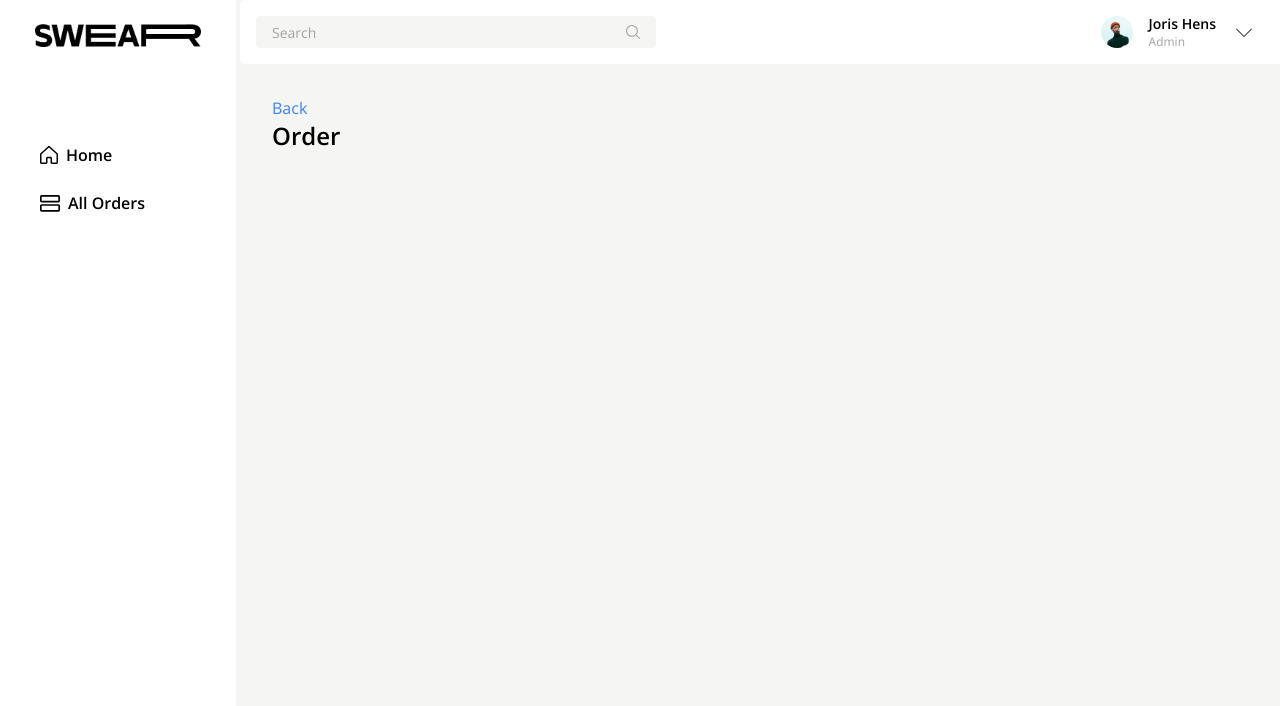
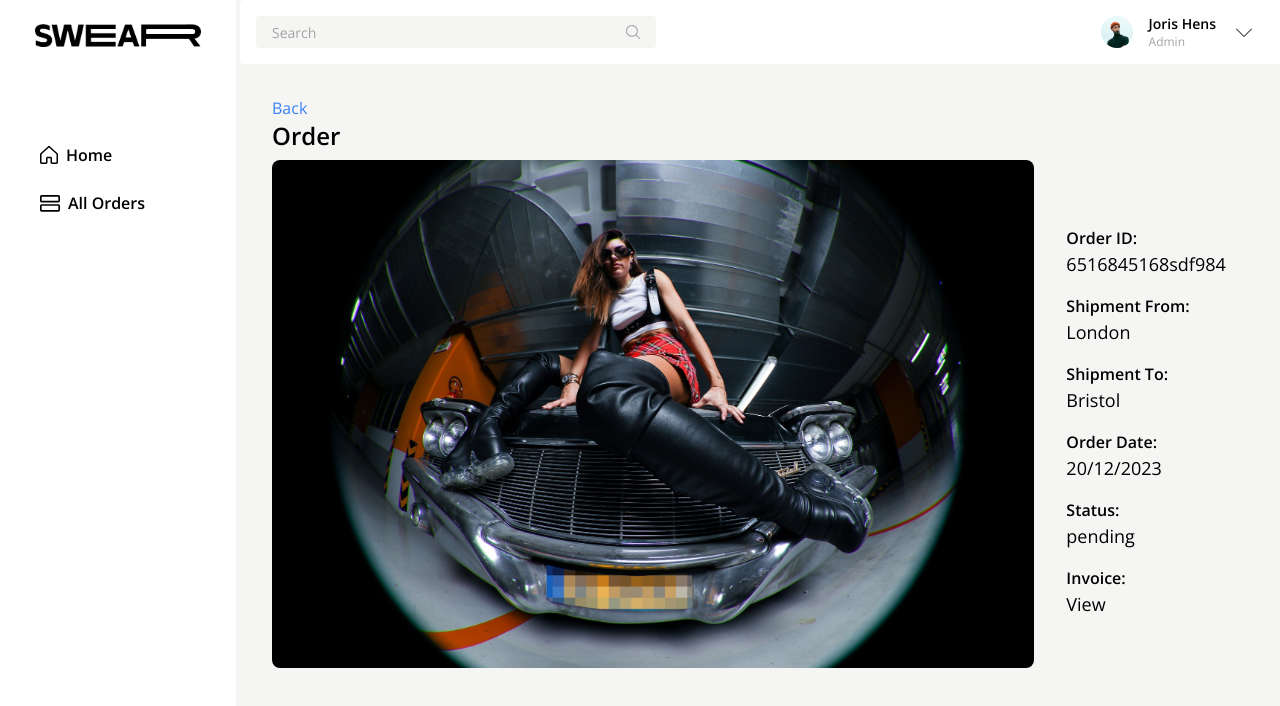
Before and after one commit to GlennVinck/swear-frontend, a Vue app: page /orders/1 in a window 1280 px wide. Shown: the top 706 px of the page. Built offline with nearby package versions, Linux system fonts and the light colour scheme.

Commit message:
feat(OrderDetails.vue): Add placeholder content

```diff
--- a/src/views/OrderDetails.vue
+++ b/src/views/OrderDetails.vue
@@ -11,6 +11,16 @@ const previousRoute = ref(null);
 watchEffect(() => {
   previousRoute.value = router.currentRoute.value;
 });
+
+const orderDetails = ref({
+  id: "6516845168sdf984",
+  from: "London",
+  to: "Bristol",
+  date: "20/12/2023",
+  status: "pending",
+  invoice: "View",
+});
+
 </script>
 
 <template>
@@ -23,9 +33,39 @@ watchEffect(() => {
           Back
         </button>
         <h1 class="text-2xl font-semibold mb-2">Order</h1>
+
+
+        <div class="flex row items-center">
+          <div class="w-1/8 mr-8">
+            <img
+              src="../assets/herobanner.jpg"
+              alt="Order Image"
+              class="w-full h-auto mb-4 rounded-lg"
+            />
+          </div>
+          <div class="w-1/2">
+            <p class="text-base font-semibold">Order ID:</p>
+            <p class="text-lg mb-4">{{ orderDetails.id }}</p>
+
+            <p class="text-base font-semibold">Shipment From:</p>
+            <p class="text-lg mb-4">{{ orderDetails.from }}</p>
+
+            <p class="text-base font-semibold">Shipment To:</p>
+            <p class="text-lg mb-4">{{ orderDetails.to }}</p>
+
+            <p class="text-base font-semibold">Order Date:</p>
+            <p class="text-lg mb-4">{{ orderDetails.date }}</p>
+
+            <p class="text-base font-semibold">Status:</p>
+            <p class="text-lg mb-4">{{ orderDetails.status }}</p>
+
+            <p class="text-base font-semibold">Invoice:</p>
+            <p class="text-lg">{{ orderDetails.invoice }}</p>
+          </div>
       </div>
     </div>
   </div>
+</div>
 </template>
 
 <script>
```
